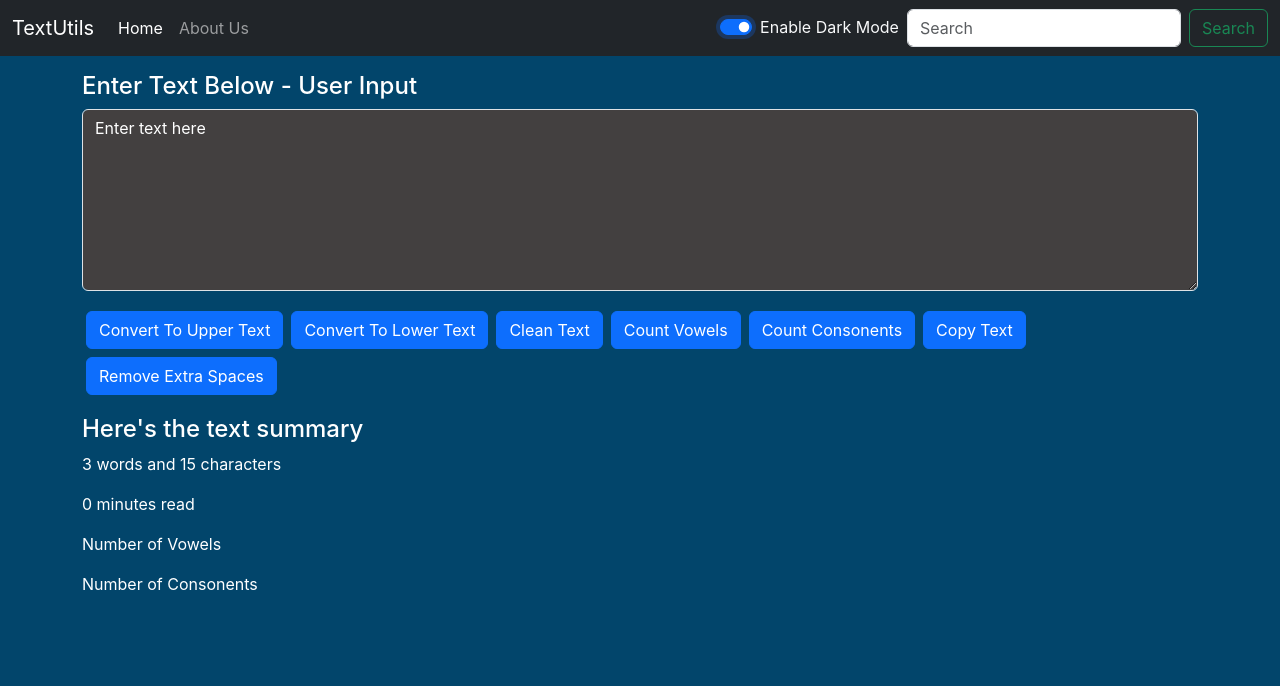
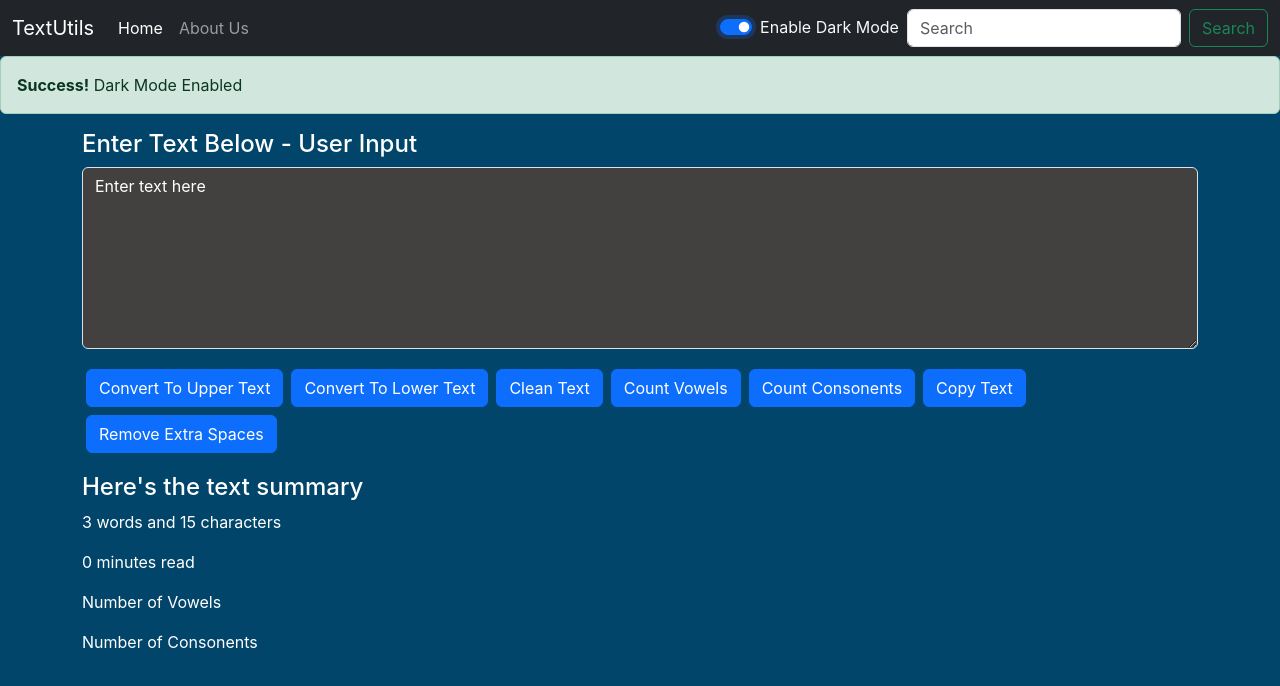
Before and after one commit to AnuragSPDev/ReactJS_Text_Utils, a React (Create React App) app: page / in a window 1280 px wide. Both pictures are taken after a click on the checkbox "Enable Dark Mode". Shown: the top 686 px of the page. Built offline with nearby package versions, Linux system fonts and the light colour scheme.

Commit message:
Adding + Auto Dismissing Alert Messages

```diff
--- a/src/App.js
+++ b/src/App.js
@@ -5,20 +5,36 @@
 import Navbar from './components/Navbar';
 import Textform from './components/Textform';
 import PropTypes from 'prop-types'
+import Alert from './components/Alert';
 
 
 function App() {
   const [mode, setMode] = useState('light');
+
+  const [alert, setAlert] = useState(null);
+
+  const showAlert = (message, type) => {
+    setAlert({
+      message: message,
+      type: type
+    })
+    // TO make alert disapper itself after 3 seconds
+    setTimeout(() => {
+      setAlert(null)
+    }, 3000);
+  }
 
   const toggleMode = () => {
     if (mode === 'light' ){
       setMode('dark');
       document.body.style.backgroundColor = '#02456b';
       document.body.style.color = 'white';
+      showAlert('Dark Mode Enabled', 'success')
     } else {
       setMode('light');
       document.body.style.backgroundColor = 'white';
       document.body.style.color = 'black';
+      showAlert('Light Mode Enabled', 'success')
     }
   }
 
@@ -41,7 +57,8 @@
     // </div>
     <>
       <Navbar title='TextUtils' about='About Us' mode={mode} toggleMode={toggleMode} />
-      <Textform heading='User Input' mode={mode} />
+      <Alert alert={alert}/>
+      <Textform heading='User Input' mode={mode} showAlert={showAlert} />
       {/* <About /> */}
     </>
   );
--- /dev/null
+++ b/src/components/Alert.js
@@ -0,0 +1,13 @@
+import React from 'react'
+
+export default function Alert(props) {
+    const capitalize = (str) => {
+        str = str.toLowerCase();
+        return str.charAt(0).toUpperCase() + str.slice(1);
+    }
+    return (
+        props.alert && <div className={`alert alert-${props.alert.type} alert-dismissible fade show`} role="alert">
+            <strong>{capitalize(props.alert.type)}!</strong> {props.alert.message}
+        </div>
+    )
+}
--- a/src/components/Textform.js
+++ b/src/components/Textform.js
@@ -8,16 +8,21 @@
 
     const handleUpClick = () => {
         setText(text.toUpperCase());
+        props.showAlert('Converted To upper Case', 'success');
     }
 
     const handleLowClick = () => {
         setText(text.toLowerCase());
+        props.showAlert('Converted To lower Case', 'success');
+
     }
 
     const handleCleanText = () => {
         setText('');
         document.getElementById('vowels').innerHTML = '';
         document.getElementById('consonents').innerHTML = '';
+        props.showAlert('Text cleaned', 'success');
+
     }
 
     const vowels = ['a', 'e', 'i', 'o', 'u'];
@@ -30,6 +35,7 @@
             }
         }
         document.getElementById('vowels').innerHTML = count;
+        props.showAlert('Vowels counted', 'success');
     }
 
     const countConsonents = () => {
@@ -42,6 +48,7 @@
             }
         }
         document.getElementById('consonents').innerHTML = count;
+        props.showAlert('Consonents counted', 'success');
     }
 
     const copyText = () => {
@@ -49,11 +56,13 @@
         targetText.focus();
         targetText.select();
         navigator.clipboard.writeText(targetText.value);
+        props.showAlert('Copied text', 'success');
     }
 
     const removeExtraSpaces = () => {
         let targetText = text.split(/[ ]+/);
         setText(targetText.join(' '));
+        props.showAlert('Extra spaces removed', 'success');
     }
 
     // Declare a new state variable
```
